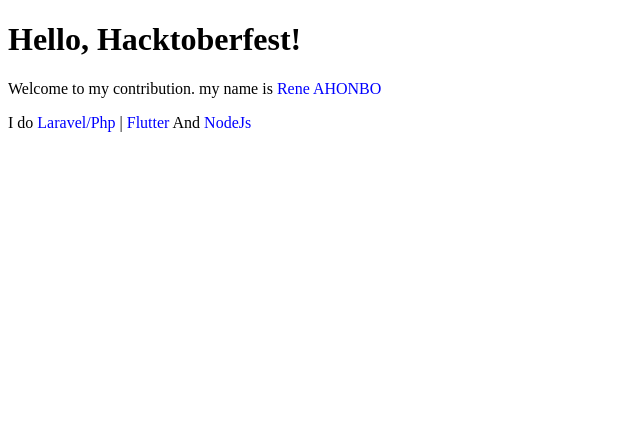
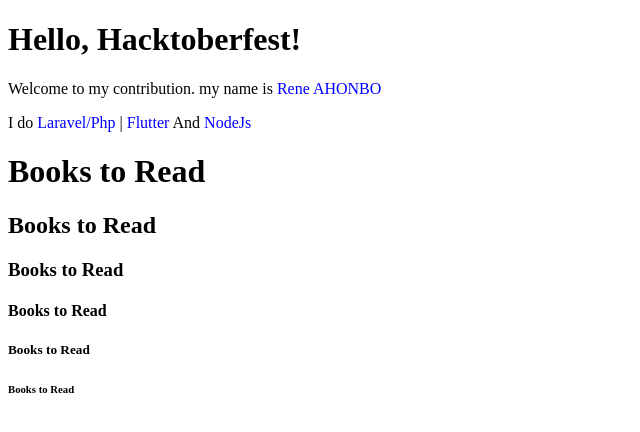
Before and after one commit to DanishAbdullahPy/Html-for-freshmans, a plain HTML site: page EnerDev50.html in a window 1280 px wide. Shown: the whole page, without its empty margins (0-640 px from the left). Drawn offline with Linux system fonts and the light colour scheme.

Commit message:
Add Infos
Add Infos

```diff
--- a/EnerDev50.html
+++ b/EnerDev50.html
@@ -7,5 +7,13 @@
     <h1>Hello, Hacktoberfest!</h1>
     <p>Welcome to my contribution. my name is <span style="color:blue">Rene AHONBO</span> </p>
     <p>I do <span style="color:blue">Laravel/Php</span> | <span style="color:blue">Flutter</span> And <span style="color:blue">NodeJs</span></p>
+
+    <h1>Books to Read</h1>
+    <h2>Books to Read</h2>
+
+    <h3>Books to Read</h3>
+    <h4>Books to Read</h4>
+    <h5>Books to Read</h5>
+    <h6>Books to Read</h6>
 </body>
 </html>
```
